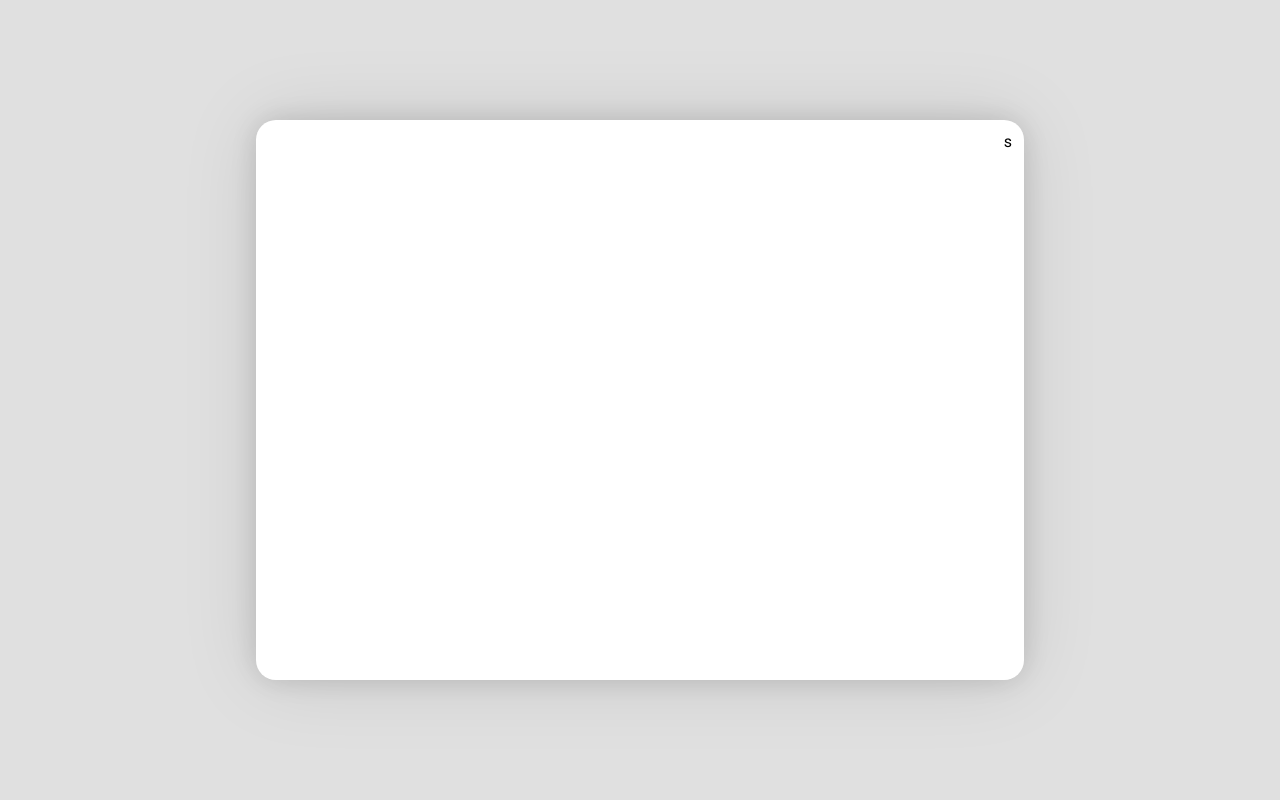
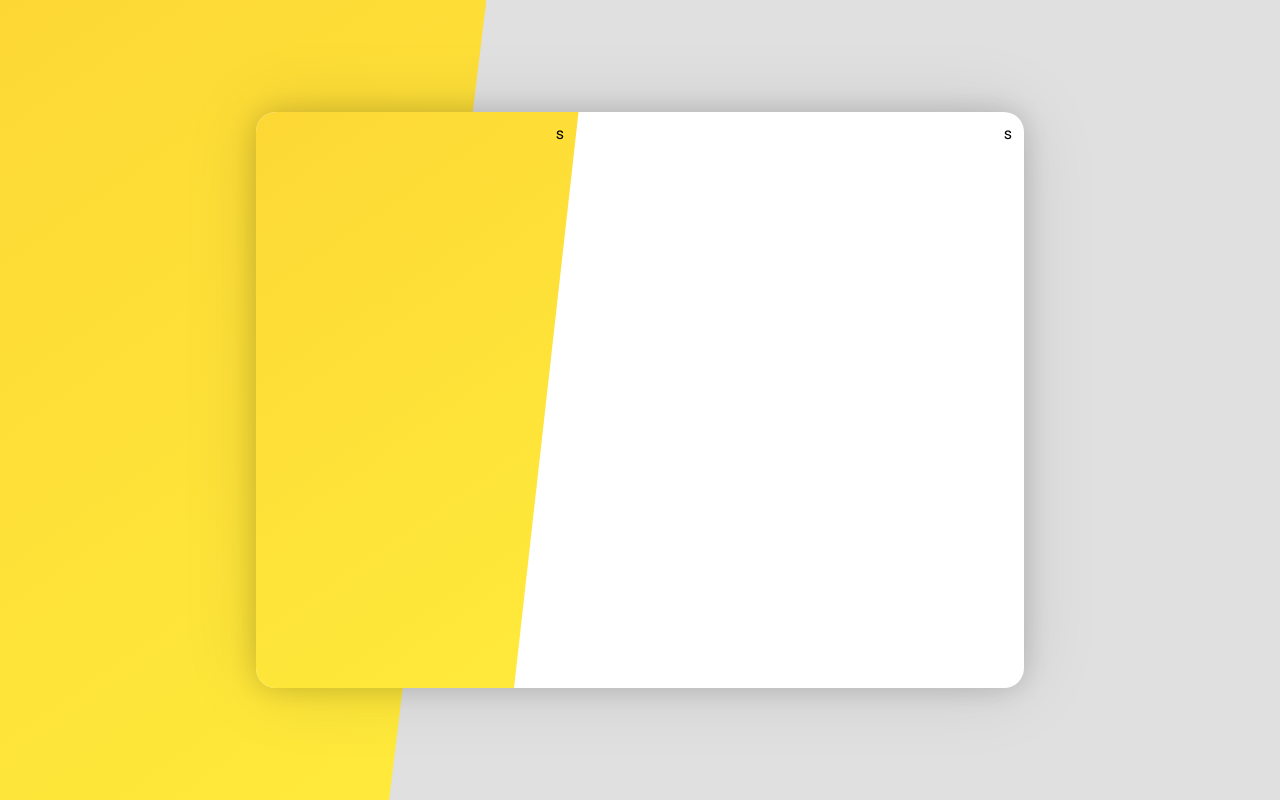
Before and after one commit to Javid-Izadfar/Neda-Drinks, a plain HTML site: page index.html in a window 1280 px wide. Drawn offline with Linux system fonts and the light colour scheme.

Commit message:
Added Spacial BG

```diff
--- a/css/main.css
+++ b/css/main.css
@@ -1,15 +1,30 @@
 @import "joqd.min.css";
 @import "gorbeh.min.css";
 
+.spacial-bg{
+  position: absolute;
+  top: 0; right: 0;
+  height: 100%; width: 100%;
+  border-radius: inherit;
+  overflow: hidden}
+.spacial-bg::before{
+  content: '';
+  position: absolute;
+  left: 0; top: 0;
+  height: 100%;
+  background: linear-gradient(145deg, #FDD835 0%, #FFEB3B 100%);
+  clip-path: polygon(0 0, 100% 0, 80% 100%, 0% 100%)}
+
+.row{position: relative}
 
 main{
   position: fixed;
-  box-shadow: 0 0 8rem rgba(0,0,0,0.10), 0 0 3rem rgba(0,0,0,0.15)
-}
+  box-shadow: 0 0 8rem rgba(0,0,0,0.10), 0 0 3rem rgba(0,0,0,0.18)}
 
 @media screen and (min-width:1200px){
+  body > .spacial-bg::before{width: 38%}
   main{
-    right: 20vw; top: 15vh;
-    width: 60vw; height: 70vh;
-  }
+    right: 20vw; top: 14vh;
+    width: 60vw; height: 72vh}
+  main > .spacial-bg::before{width: 42%}
 }
--- a/index.html
+++ b/index.html
@@ -10,8 +10,14 @@
     <title>نوشیدنی‌های ندا</title>
   </head>
   <body class="grey-lighten-2">
-    <main class="row white round-corner">
-      <div class="all-12">s</div>
+    <div class="spacial-bg"></div>
+    <main class="white round-corner">
+      <div class="spacial-bg"></div>
+      <div class="row">
+        <div class="all-7 round-right-corner">s</div>
+        <div class="all-5 round-left-corner">s</div>
+      </div>
     </main>
+
   </body>
 </html>
```
